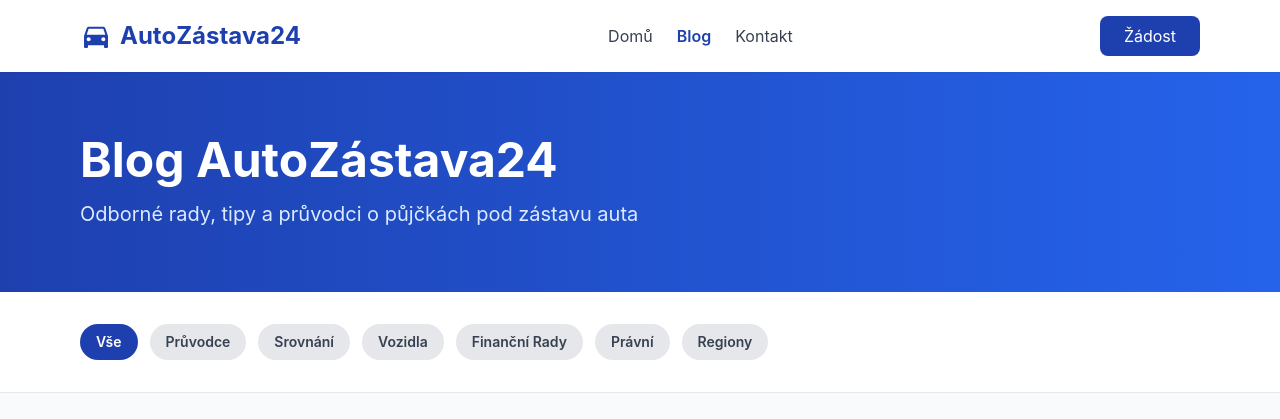
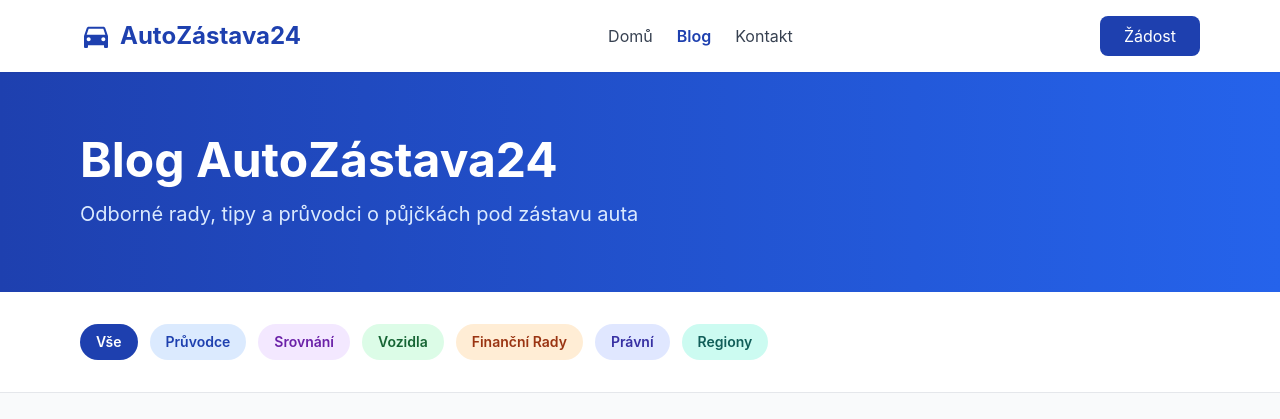
Before and after one commit to malonitest/zpaweb, a website: page blog/index.html in a window 1280 px wide. Shown: the top 419 px of the page. Drawn offline with nearby package versions, Linux system fonts and the light colour scheme.

Commit message:
Color-code blog category filters

```diff
--- a/blog/index.html
+++ b/blog/index.html
@@ -88,12 +88,12 @@
         <div class="container mx-auto px-4 max-w-6xl">
             <div class="flex flex-wrap gap-3">
                 <a href="#" class="px-4 py-2 bg-blue-800 text-white rounded-full text-sm font-semibold">Vše</a>
-                <a href="#pruvodce" class="px-4 py-2 bg-gray-200 text-gray-700 rounded-full text-sm font-semibold hover:bg-gray-300">Průvodce</a>
-                <a href="#srovnani" class="px-4 py-2 bg-gray-200 text-gray-700 rounded-full text-sm font-semibold hover:bg-gray-300">Srovnání</a>
-                <a href="#vozidla" class="px-4 py-2 bg-gray-200 text-gray-700 rounded-full text-sm font-semibold hover:bg-gray-300">Vozidla</a>
-                <a href="#financni-rady" class="px-4 py-2 bg-gray-200 text-gray-700 rounded-full text-sm font-semibold hover:bg-gray-300">Finanční Rady</a>
-                <a href="#pravni" class="px-4 py-2 bg-gray-200 text-gray-700 rounded-full text-sm font-semibold hover:bg-gray-300">Právní</a>
-                <a href="#regional" class="px-4 py-2 bg-gray-200 text-gray-700 rounded-full text-sm font-semibold hover:bg-gray-300">Regiony</a>
+                <a href="#pruvodce" class="px-4 py-2 bg-blue-100 text-blue-800 rounded-full text-sm font-semibold hover:bg-blue-200">Průvodce</a>
+                <a href="#srovnani" class="px-4 py-2 bg-purple-100 text-purple-800 rounded-full text-sm font-semibold hover:bg-purple-200">Srovnání</a>
+                <a href="#vozidla" class="px-4 py-2 bg-green-100 text-green-800 rounded-full text-sm font-semibold hover:bg-green-200">Vozidla</a>
+                <a href="#financni-rady" class="px-4 py-2 bg-orange-100 text-orange-800 rounded-full text-sm font-semibold hover:bg-orange-200">Finanční Rady</a>
+                <a href="#pravni" class="px-4 py-2 bg-indigo-100 text-indigo-800 rounded-full text-sm font-semibold hover:bg-indigo-200">Právní</a>
+                <a href="#regional" class="px-4 py-2 bg-teal-100 text-teal-800 rounded-full text-sm font-semibold hover:bg-teal-200">Regiony</a>
             </div>
         </div>
     </section>
```
